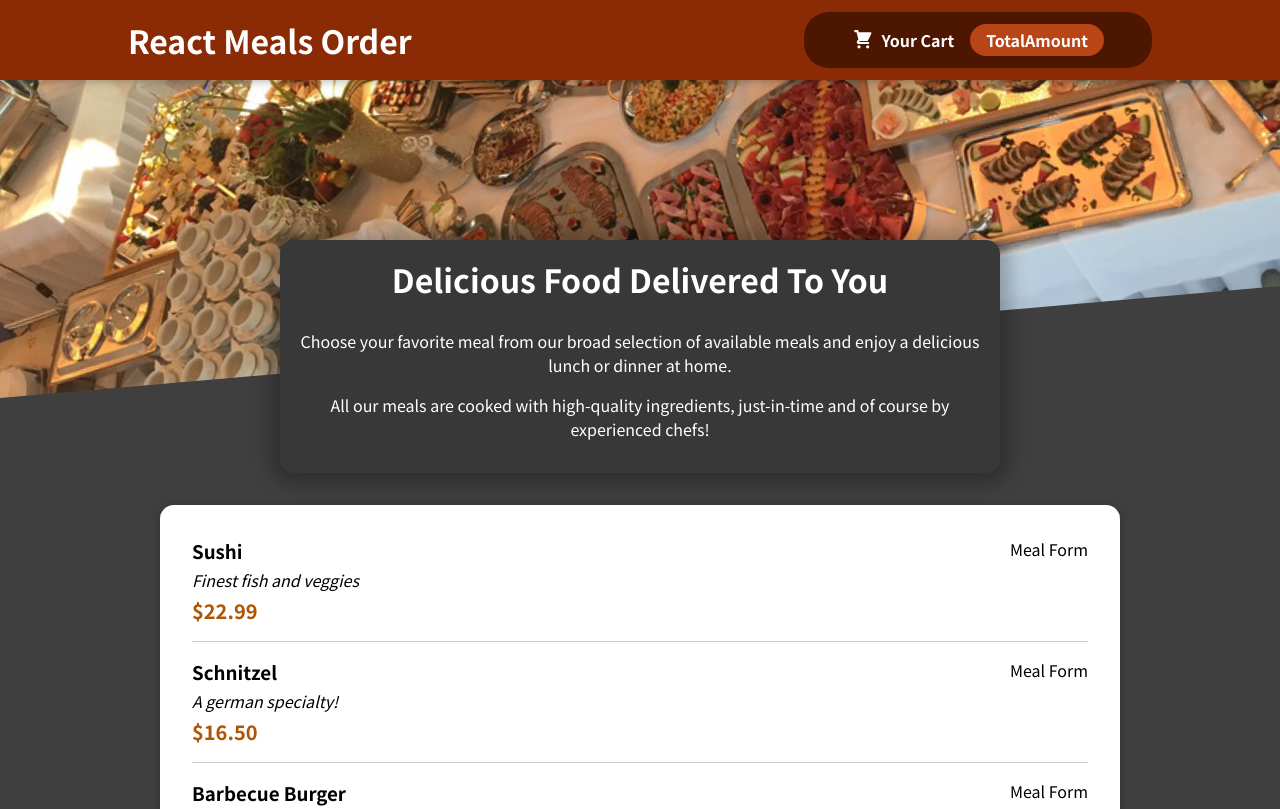
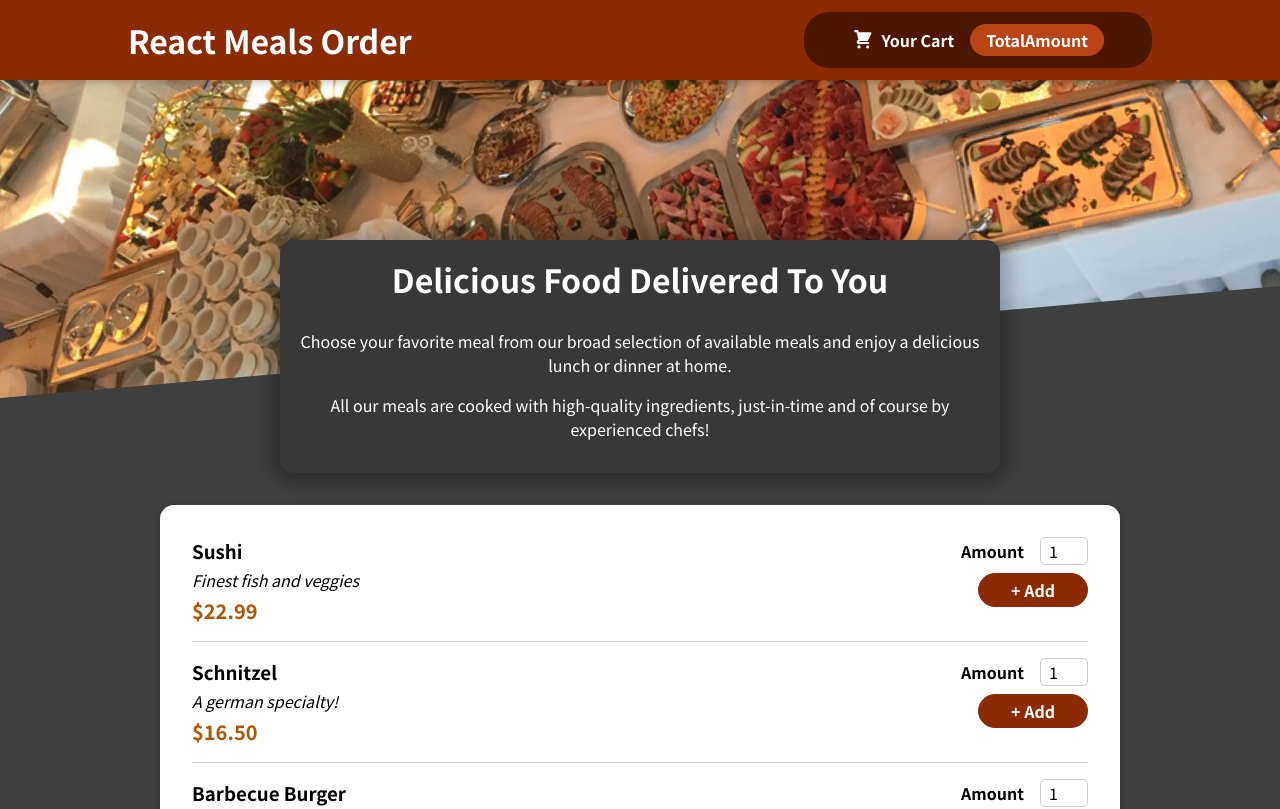
Before and after one commit to AnniLevi/react-food-order, a React (Create React App) app: page / in a window 1280 px wide. Shown: the top 809 px of the page. Built offline with nearby package versions, Linux system fonts and the light colour scheme.

Commit message:
create a form to set the amount of food

```diff
--- a/src/components/meals/AvailableMeals.js
+++ b/src/components/meals/AvailableMeals.js
@@ -33,6 +33,7 @@
   const mealsList = DUMMY_MEALS.map((meal) => (
     <MealItem
       key={meal.id}
+      id={meal.id}
       name={meal.name}
       description={meal.description}
       price={meal.price}
--- a/src/components/meals/meal-item/MealItem.js
+++ b/src/components/meals/meal-item/MealItem.js
@@ -1,6 +1,7 @@
 import styles from "./MealItem.module.css";
+import MealItemForm from "./MealItemForm";
 
-function MealItem({ name, description, price }) {
+function MealItem({ id, name, description, price }) {
   const mealPrice = `$${price.toFixed(2)}`;
 
   return (
@@ -10,7 +11,9 @@
         <div className={styles.description}>{description}</div>
         <div className={styles.price}>{mealPrice}</div>
       </div>
-      <div>Meal Form</div>
+      <div>
+        <MealItemForm id={id} />
+      </div>
     </li>
   );
 }
--- a/src/components/meals/meal-item/MealItemForm.js
+++ b/src/components/meals/meal-item/MealItemForm.js
@@ -0,0 +1,23 @@
+import styles from "./MealItemForm.module.css";
+import Input from "../../ui/Input";
+
+function MealItemForm({ id }) {
+  return (
+    <form className={styles.form}>
+      <Input
+        config={{
+          id: "amount_" + id,
+          label: "Amount",
+          type: "number",
+          min: "1",
+          max: "5",
+          step: "1",
+          defaultValue: "1",
+        }}
+      />
+      <button>+ Add</button>
+    </form>
+  );
+}
+
+export default MealItemForm;
--- /dev/null
+++ b/src/components/meals/meal-item/MealItemForm.module.css
@@ -0,0 +1,20 @@
+.form {
+  text-align: right;
+}
+
+.form button {
+  font: inherit;
+  cursor: pointer;
+  background-color: #8a2b06;
+  border: 1px solid #8a2b06;
+  color: white;
+  padding: 0.25rem 2rem;
+  border-radius: 20px;
+  font-weight: bold;
+}
+
+.form button:hover,
+.form button:active {
+  background-color: #641e03;
+  border-color: #641e03;
+}
--- /dev/null
+++ b/src/components/ui/Input.js
@@ -0,0 +1,12 @@
+import styles from "./Input.module.css";
+
+function Input({ config }) {
+  return (
+    <div className={styles.input}>
+      <label htmlFor={config.id}>{config.label}</label>
+      <input {...config} />
+    </div>
+  );
+}
+
+export default Input;
--- /dev/null
+++ b/src/components/ui/Input.module.css
@@ -0,0 +1,18 @@
+.input {
+  display: flex;
+  align-items: center;
+  margin-bottom: 0.5rem;
+}
+
+.input label {
+  font-weight: bold;
+  margin-right: 1rem;
+}
+
+.input input {
+  width: 3rem;
+  border-radius: 5px;
+  border: 1px solid #ccc;
+  font: inherit;
+  padding-left: 0.5rem;
+}
```
